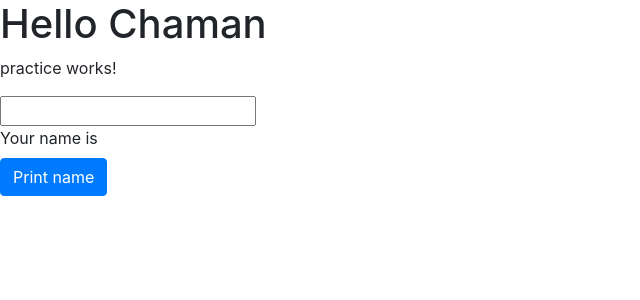
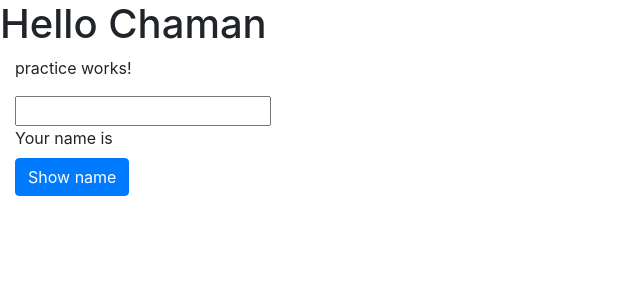
Before and after one commit to ChamanGurjar/Angular-Practice, an Angular app in the folder angular-app-one/: page / in a window 1280 px wide. Shown: the top 300 px of the page, without its empty margins (0-640 px from the left). Built offline with nearby package versions, Linux system fonts and the light colour scheme.

Commit message:
Ui desgin changes

```diff
--- a/angular-app-one/angular.json
+++ b/angular-app-one/angular.json
@@ -24,7 +24,6 @@
               "src/assets"
             ],
             "styles": [
-              "node_modules/bootstrap/dist/css/bootstrap.min.css",
               "src/styles.css"
             ],
             "scripts": []
@@ -120,6 +119,7 @@
           }
         }
       }
-    }},
+    }
+  },
   "defaultProject": "angular-app-one"
 }
--- a/angular-app-one/src/app/practice/practice.component.html
+++ b/angular-app-one/src/app/practice/practice.component.html
@@ -1,11 +1,15 @@
+<div class="container-fluid">
+
     <p>practice works!</p>
 
-<div>
+
+    <div class="col-xs-12">
         <input type="text" [(ngModel)]="name">
         <div>
             <label>Your name is {{ name }}</label>
         </div>
         <div>
-        <button class="btn btn-primary" (click)="printName()"> Print name</button>
+            <button class="btn btn-primary" (click)="printName()"> Show name</button>
         </div>
     </div>
+</div>
--- a/angular-app-one/src/styles.css
+++ b/angular-app-one/src/styles.css
@@ -1 +1,2 @@
 /* You can add global styles to this file, and also import other style files */
+@import "~bootstrap/dist/css/bootstrap.css";
```
Lines whose indentation alone changed are shown as unchanged.
